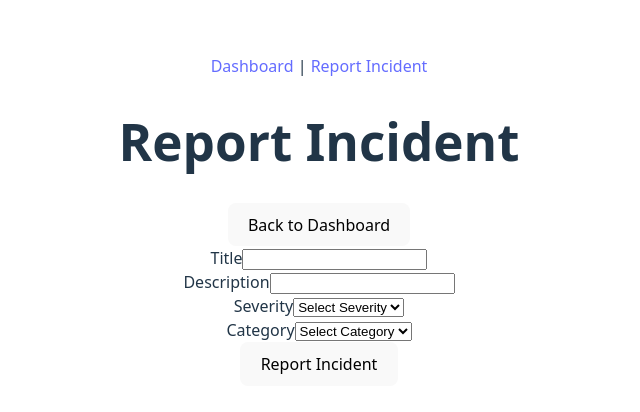
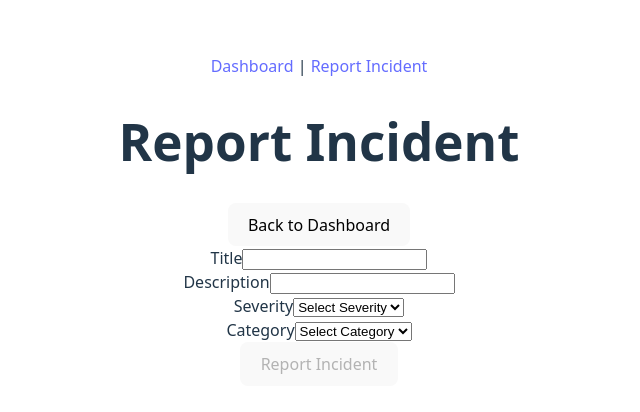
Before and after one commit to AnastasiaCherniakh/incident-management-dashboard, a React (Vite) app: page /report in a window 1280 px wide. Shown: the part 180-592 px from the top of the page, without its empty margins (321-961 px from the left). Built offline with nearby package versions, Linux system fonts and the light colour scheme.

Commit message:
feat: improve form UX with submit button disable and success message

```diff
--- a/src/components/IncidentForm.tsx
+++ b/src/components/IncidentForm.tsx
@@ -28,6 +28,8 @@ export default function IncidentForm({ onSubmit }: Props) {
     const [formData, setFormData] = useState<FormData>(initialForm);
     // Stores validation error messages for each field
     const [errors, setErrors] = useState<Record<string, string>>({});
+    // Stores message of a successful submission for the user
+    const [success, setSuccess] = useState("");
 
     // Updates the corresponding field in FormData when the user types or selects a value
     function handleChange(e: React.ChangeEvent<HTMLInputElement | HTMLSelectElement | HTMLTextAreaElement>) {
@@ -38,6 +40,9 @@ export default function IncidentForm({ onSubmit }: Props) {
             ...prev,
             [name]: value
         }));
+
+        // Reset success message
+        setSuccess("");
     }
 
 
@@ -54,6 +59,8 @@ export default function IncidentForm({ onSubmit }: Props) {
         }
 
         onSubmit(formData);
+        // User feedback about successful submission
+        setSuccess("Incident created successfully");
 
         // Reset form fields and error messages after successful submission
         setFormData(initialForm);
@@ -64,6 +71,9 @@ export default function IncidentForm({ onSubmit }: Props) {
     return (
         <form onSubmit={handleSubmit}>
             <div>
+                {success && (
+                    <p>{success}</p>
+                )}
                 <label>Title</label>
                 <input
                 name="title"
@@ -116,7 +126,11 @@ export default function IncidentForm({ onSubmit }: Props) {
                 {errors.category && <p>{errors.category}</p>}
             </div>
 
-            <button type="submit">Report Incident</button>
+            <button
+            type="submit"
+            disabled={!formData.title || !formData.severity || !formData.category}
+            >Report Incident
+            </button>
         </form>
     )
 }
```
